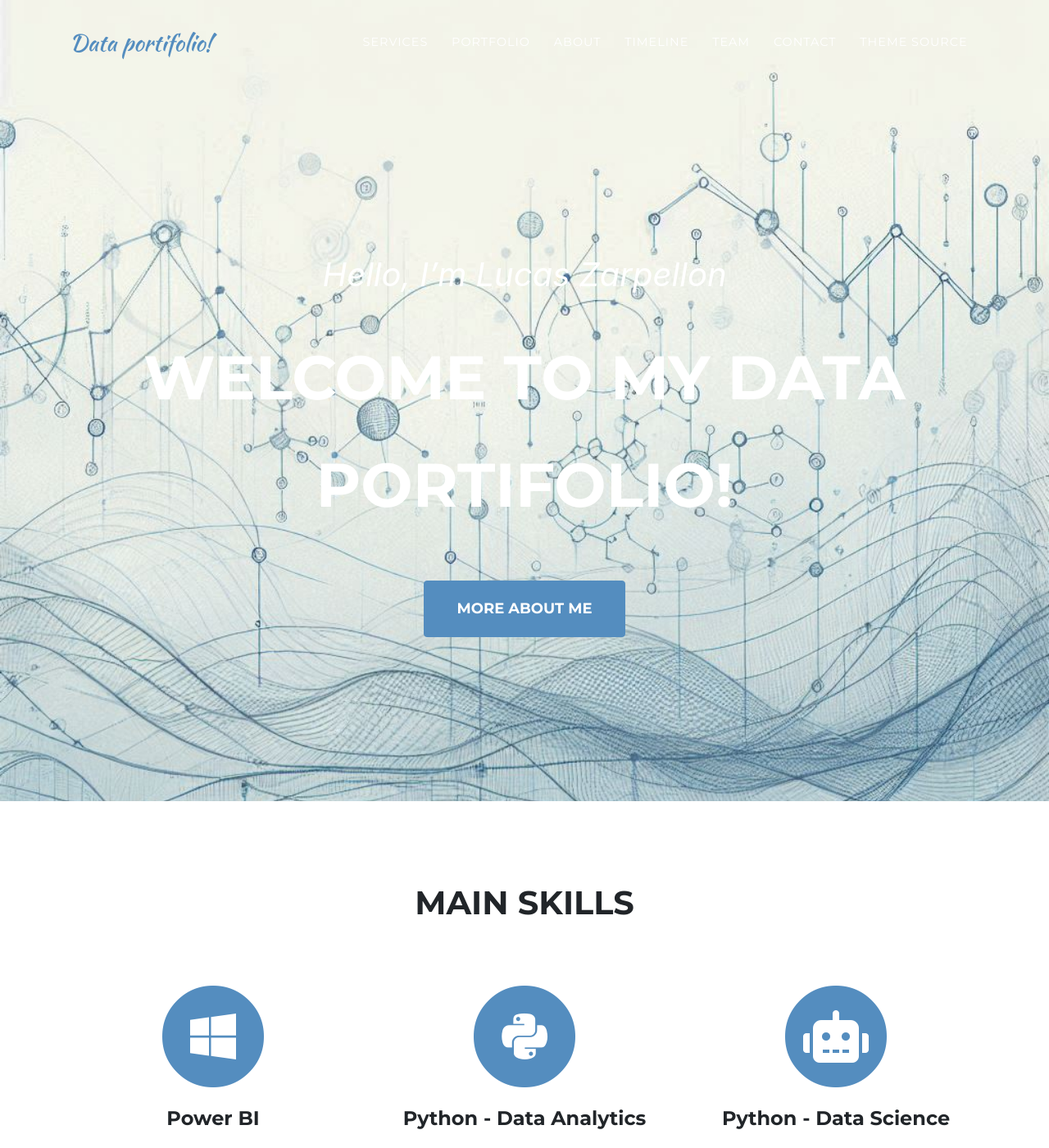
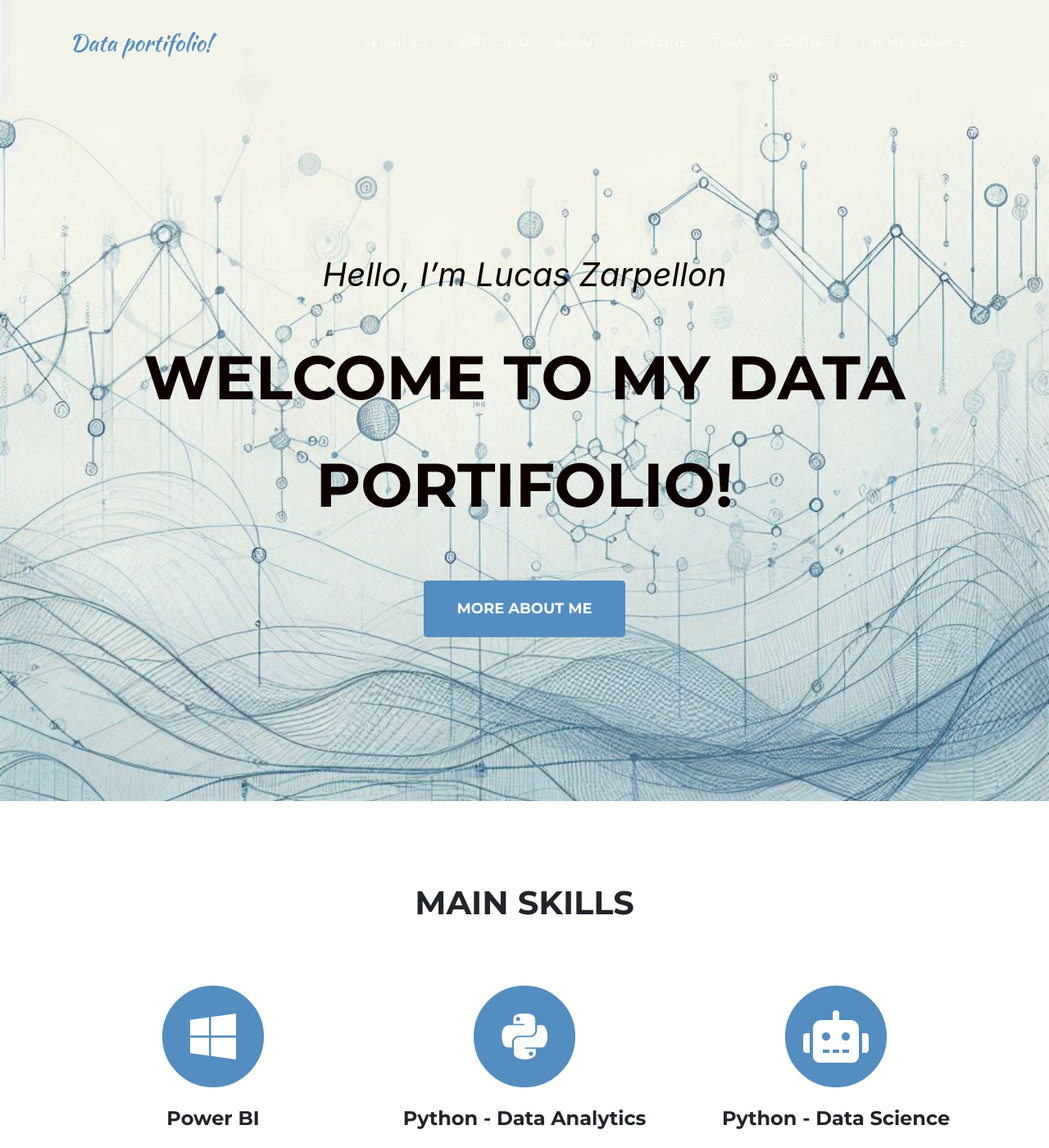
Before and after one commit to lcszarpellon/lucas_zarpellon-Portfolio, a Jekyll site: the page built from index.md, in a window 1280 px wide and 1400 px high. Shown: the whole window at 82% size. Built offline with Jekyll 4.4.1, drawn with Linux system fonts in a browser that asks for light colours; some web fonts are replaced.

Commit message:
Update _masthead.scss

```diff
--- a/_sass/layout/_masthead.scss
+++ b/_sass/layout/_masthead.scss
@@ -1,7 +1,7 @@
 // Styling for the masthead
 header.masthead {
   text-align: center;
-  color: white;
+  color: $white; //white;
   background-image: url("#{$header-image}");
   background-repeat: no-repeat;
   background-attachment: scroll;
```
